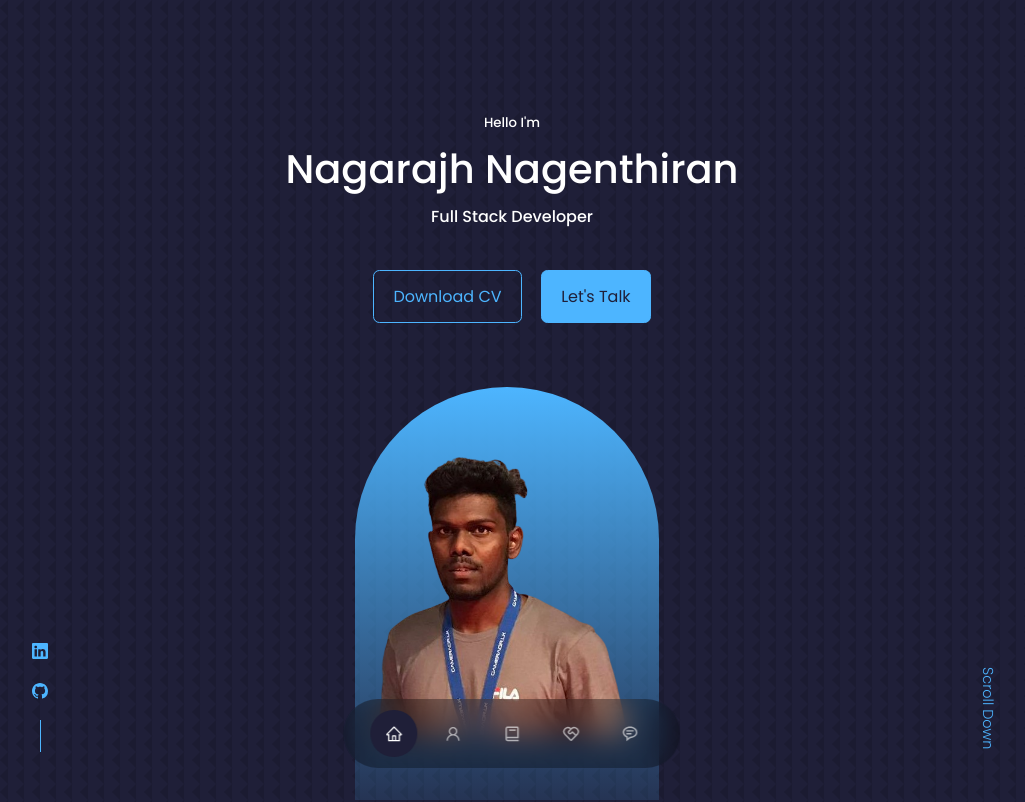
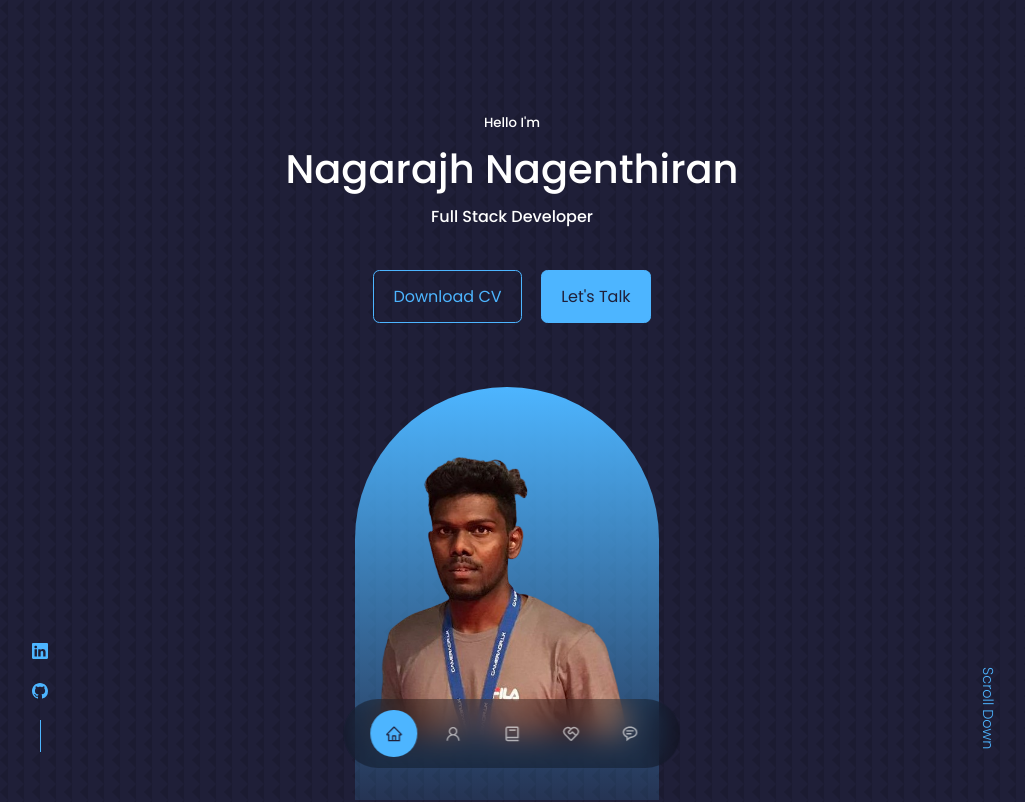
Before and after one commit to IT18039078/Nagarajh-Nagenthiran-portfolio-01, a React (Create React App) app: page / in a window 1280 px wide. Shown: the top 802 px of the page, without its empty margins (128-1153 px from the left). Built offline with nearby package versions, Linux system fonts and the light colour scheme.

Commit message:
Final change was done for floating navigation, all working perfectly - ready for deployment and before that have to change style acording to the image (Theme red

```diff
--- a/src/components/nav/nav.css
+++ b/src/components/nav/nav.css
@@ -29,6 +29,6 @@ nav a:hover{
 }
 
 nav a.active{
-    background: var(--colo-bg);
-    color:var(--color-white)
+    background: var(--color-primary);
+    color:var(--colo-bg)
 }
```
